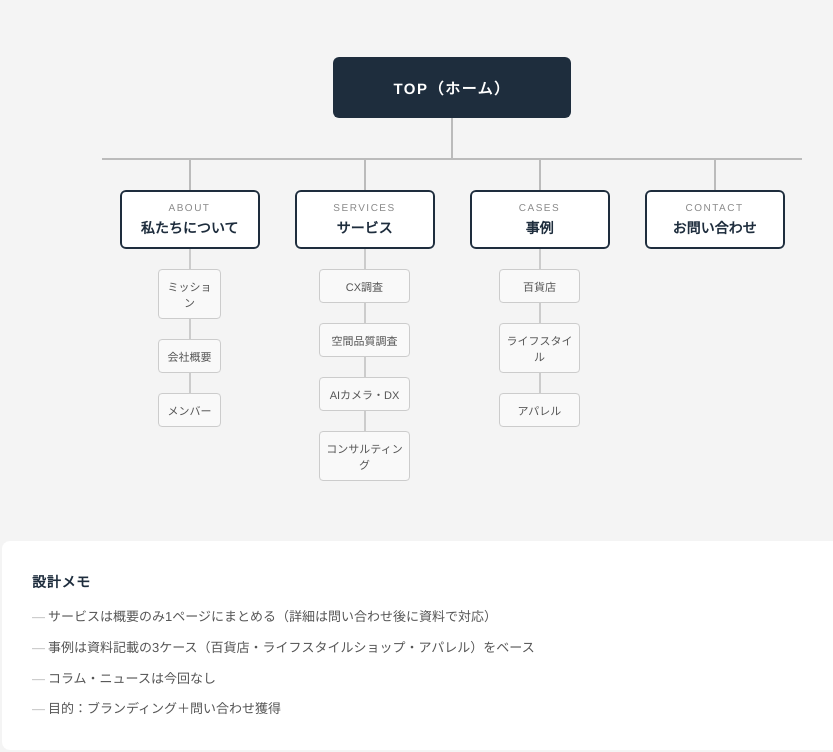
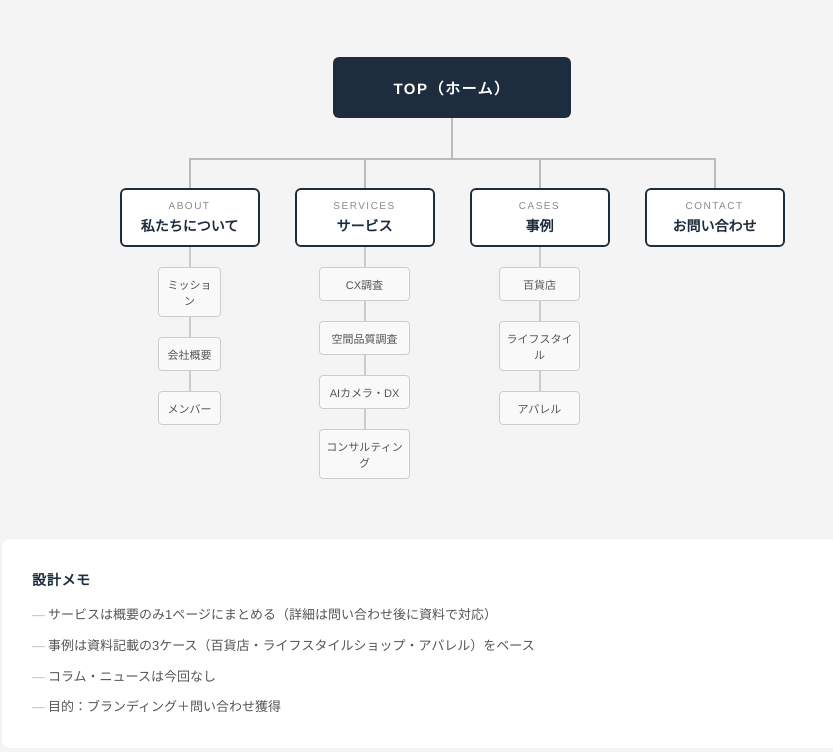
Before and after one commit to KEISUKEAKARI/crater, a plain HTML site: page 人と空間/output/sitemap.html in a window 1280 px wide. Shown: the part 148-900 px from the top of the page, without its empty margins (188-1021 px from the left). Drawn offline with Linux system fonts and the light colour scheme.

Commit message:
サイトマップ：横線のはみ出しを修正

```diff
--- a/人と空間/output/sitemap.html
+++ b/人と空間/output/sitemap.html
@@ -71,11 +71,7 @@
 
     /* 横線（ページ群をつなぐ） */
     .horizontal-line {
-      width: 100%;
-      max-width: 700px;
-      height: 2px;
-      background: #bbb;
-      position: relative;
+      display: none;
     }
 
     /* ページ群 */
@@ -86,6 +82,17 @@
       max-width: 700px;
       justify-content: space-between;
       position: relative;
+    }
+
+    /* ページ群の上に横線を擬似要素で描く */
+    .pages::before {
+      content: '';
+      position: absolute;
+      top: 0;
+      left: calc(12.5%);
+      right: calc(12.5%);
+      height: 2px;
+      background: #bbb;
     }
 
     /* 各ページ列 */
```
